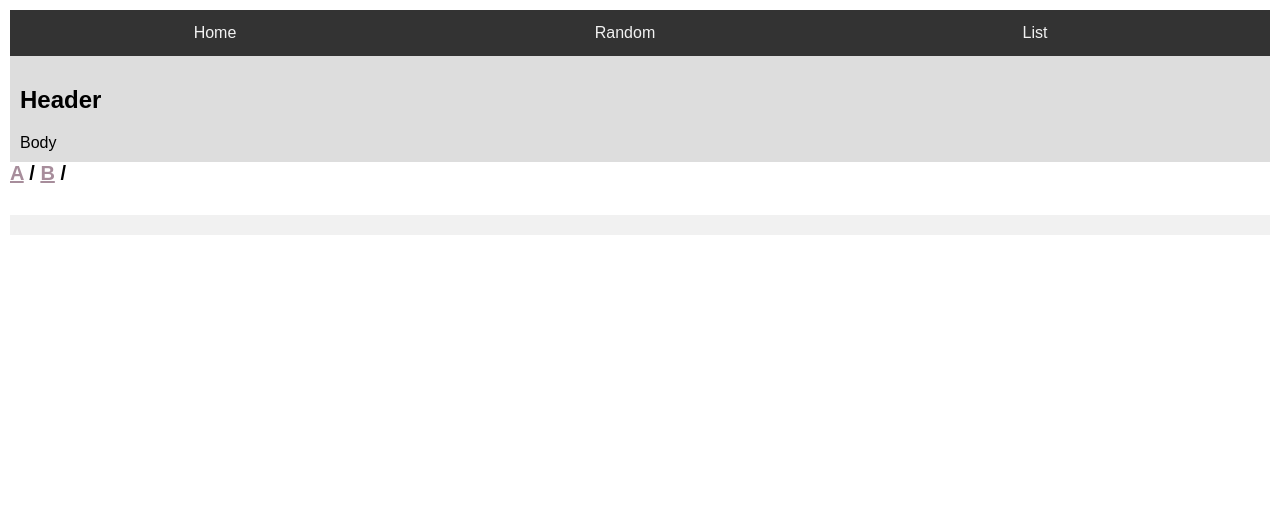
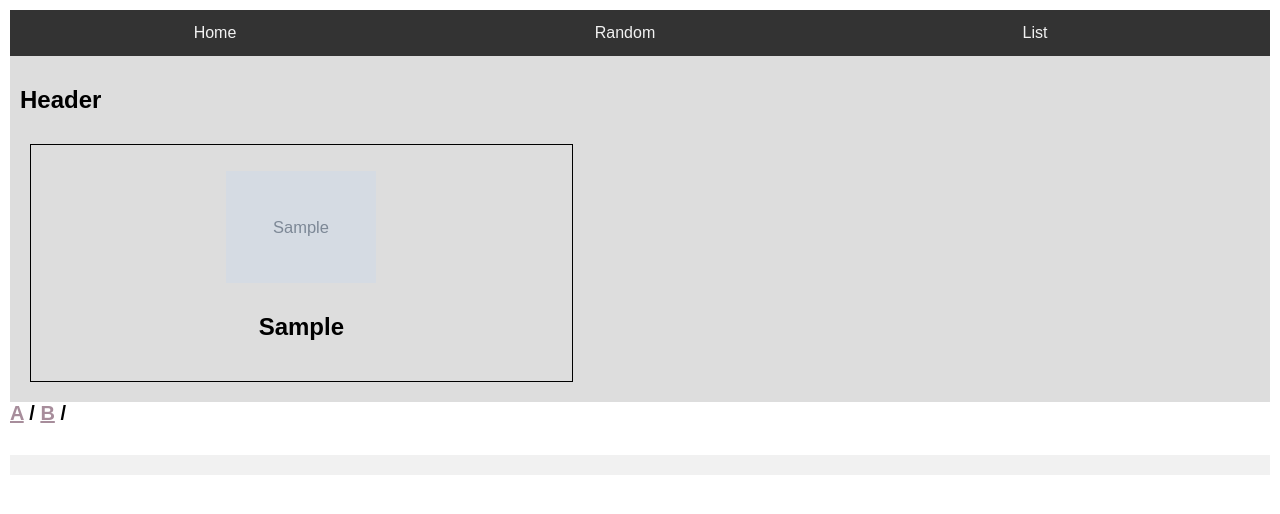
Before and after one commit to brandonbk125/flask-project, a Flask app: page /search/1 in a window 1280 px wide. Shown: the top 514 px of the page. Run offline with Flask 2, Linux system fonts and the light colour scheme; grey boxes marked "Sample" are stand-in pictures; a database or web service that is not in the repository returns one stand-in record (values such as "Sample title"); data that the repository does not hold is empty.

Commit message:
added code to display cocktail images and cocktail name in a grid

```diff
--- a/app.py
+++ b/app.py
@@ -95,10 +95,14 @@ def list_cocktails(letter: str):
     print(cocktail_dict.keys())
     drinks_dict = cocktail_dict["drinks"]
     print(drinks_dict[0])
+    drinks = []
     for drink in drinks_dict:
         print(drink.get("strDrink"))
+        print(drink.get("strDrinkThumb"))
+        drinks.append([drink.get("strDrink"), drink.get("strDrinkThumb")])
 
-    return render_template("cocktail.html", name="Drink")
+    print(drinks)
+    return render_template("cocktail.html", drinks=drinks)
 
 
 if __name__ == '__main__':
--- a/static/styles/style.css
+++ b/static/styles/style.css
@@ -47,6 +47,20 @@ img{
   padding: 10px;
 }
 
+.grid-container {
+    display: grid;
+    grid-template-columns: auto auto auto;
+    background-colour: #ddd;
+    padding: 10px;
+}
+
+.grid-item {
+    background-color: #ddd;
+    border: 1px solid #000;
+    padding: 20px;
+    text-align: center;
+}
+
 /* Style the centre headings */
 .centre h2{
     font-size: 20px;
--- a/templates/base.html
+++ b/templates/base.html
@@ -31,6 +31,5 @@
 
     </div>
 
-
 </body>
 </html>
--- a/templates/cocktail.html
+++ b/templates/cocktail.html
@@ -9,7 +9,15 @@
     Header
 </h2>
 <body>
-    Body
+    <div class="grid-container">
+        {% for i in range(0, drinks | length) %}
+        <div class="grid-item">
+            <img src="{{ drinks[i][1] }}" alt="{{ drinks[i][0] }}">
+            <h2>{{ drinks[i][0] }}</h2>
+        </div>
+
+        {% endfor %}
+    </div>
 
 </body>
 
```
